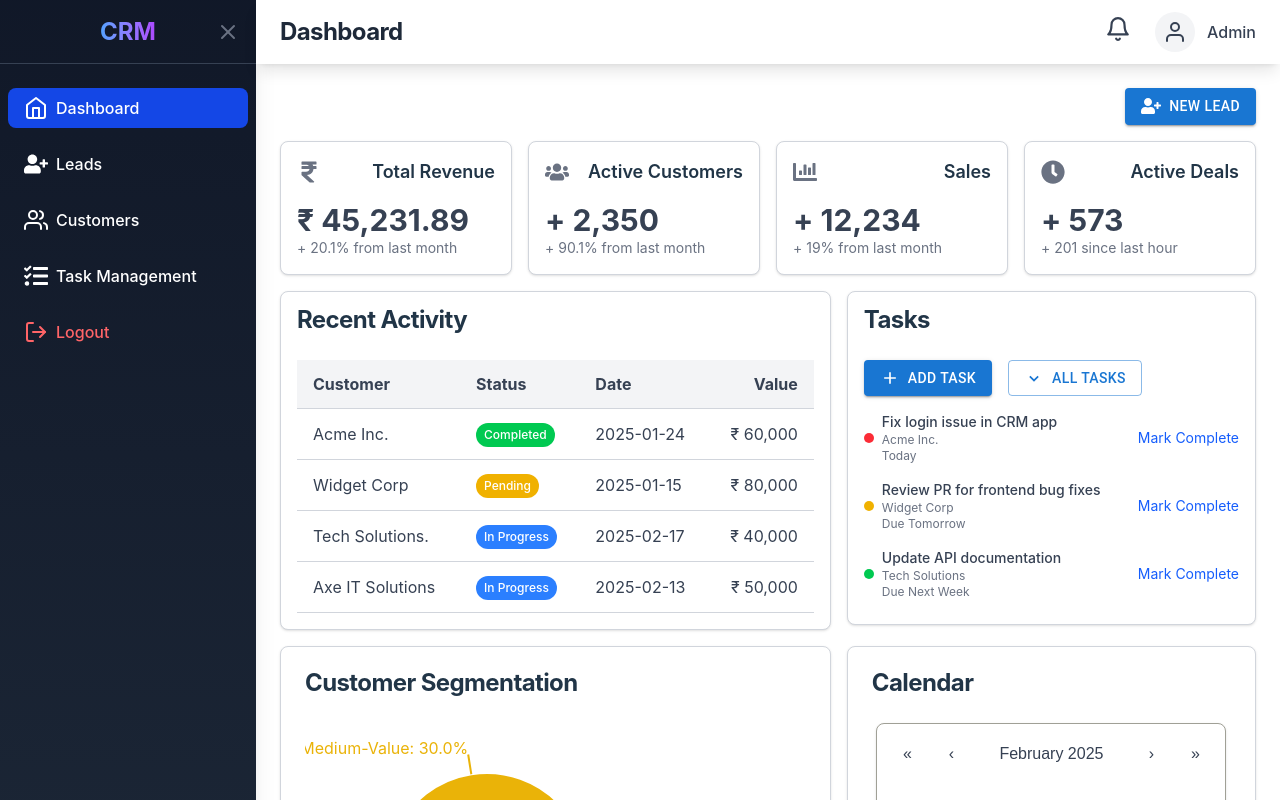
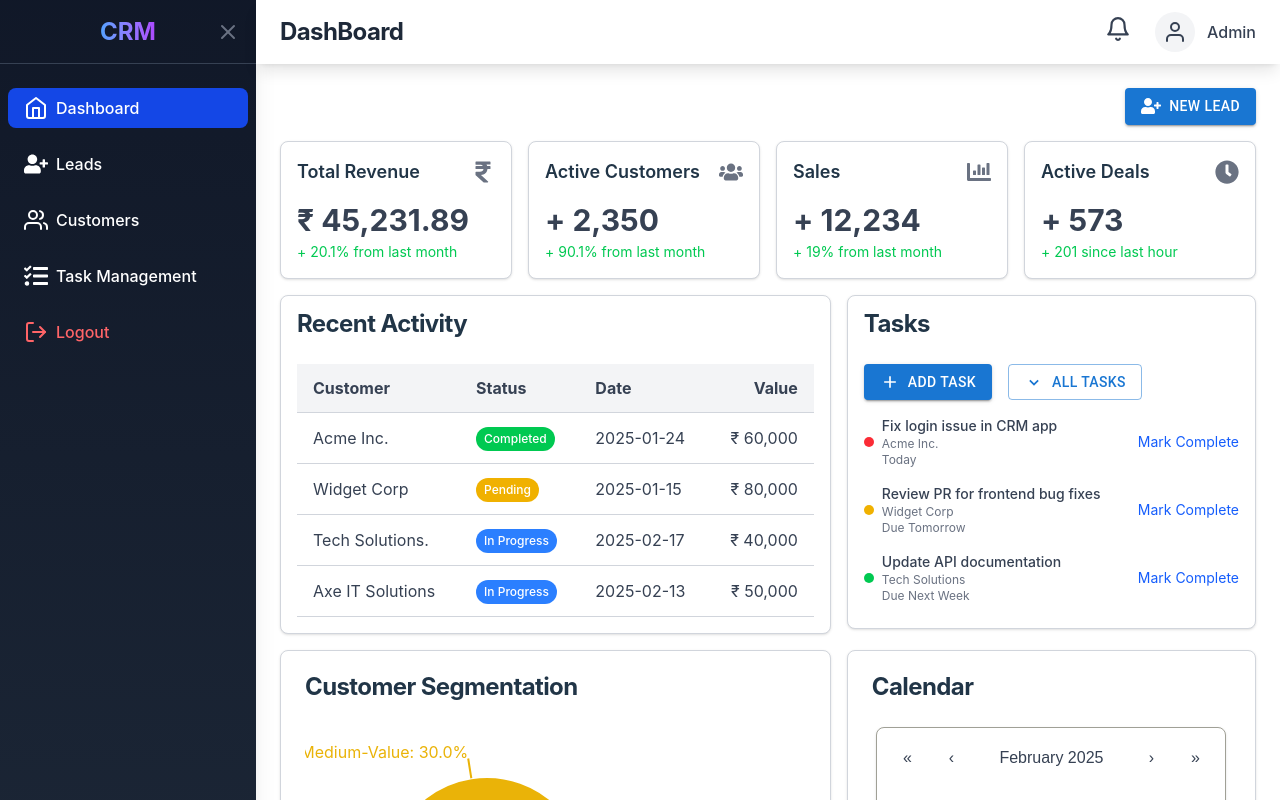
Before and after one commit to Avi0304/Customer-Relationship-Management, a React (Vite) app: page / in a window 1280 px wide. Shown: the top 800 px of the page. Built offline with nearby package versions, Linux system fonts and the light colour scheme.

Commit message:
Resolved merge conflicts

```diff
--- a/package.json
+++ b/package.json
@@ -17,6 +17,7 @@
     "@tailwindcss/vite": "^4.0.8",
     "axios": "^1.7.9",
     "chart.js": "^4.4.8",
+    "date-fns": "^4.1.0",
     "formik": "^2.4.6",
     "react": "^19.0.0",
     "react-calendar": "^5.1.0",
--- a/src/App.jsx
+++ b/src/App.jsx
@@ -1,17 +1,14 @@
 import { BrowserRouter as Router, Route, Routes } from "react-router-dom";
 import DashBoard from "./pages/DashBoard";
-import TaskManagementPage from './pages/TaskManagementPage'
-import CustomerDetails from "./components/CustomerDetails";
-import CustomerPage from "./pages/CustomerPage";
+import TaskManagement from "./components/TaskManagement";
+
 function App() {
   return (
     <>
     <Router>
       <Routes>
         <Route path="/" element={<DashBoard />} />
-        <Route path="/task" element={<TaskManagementPage />} />
-        <Route path="/customers" element={<CustomerPage />} />
-        <Route path="/customer/view/:id" element={<CustomerDetails />} />
+        <Route path="/task" element={<TaskManagement />} />
       </Routes>
     </Router>
     </>
--- a/src/components/StatsCard.jsx
+++ b/src/components/StatsCard.jsx
@@ -5,12 +5,12 @@ const StatsCard = ({ title, icon: Icon, value, growth }) => {
   return (
     <Card className="shadow-md p-4 flex flex-col justify-between">
       <CardHeader className="flex items-center gap-2">
+        <CardTitle className="text-lg font-semibold">{title}</CardTitle>
         {Icon && <Icon className="text-gray-500 text-2xl" />}
-        <CardTitle className="text-lg font-semibold">{title}</CardTitle>
       </CardHeader>
       <CardContent>
-        <div className="text-3xl font-bold">{value}</div>
-        <p className="text-sm text-gray-500">{growth}</p>
+        <div className="text-3xl font-bold mb-1">{value}</div>
+        <p className="text-sm text-green-500">{growth}</p>
       </CardContent>
     </Card>
   );
--- a/src/components/Task.jsx
+++ b/src/components/Task.jsx
@@ -69,7 +69,7 @@ const Task = () => {
 
       <CardContent>
         <div className="flex items-center gap-4 mb-4">
-          <Link to='AddTask'>
+          <Link to='/task'>
             <Button
               variant="contained"
               color="primary"
--- a/src/components/TopNav.jsx
+++ b/src/components/TopNav.jsx
@@ -1,14 +1,14 @@
 import React, {useState} from 'react'
 import {FiBell, FiUser} from "react-icons/fi"
 
-const TopNav = () => {
+const TopNav = ({title}) => {
     const [isOpen, setIsOpen] = useState(false)
-    const [count, setCount] = useState(0) // Start with no notifications
+    const [count, setCount] = useState(0)
 
 
 return (
     <div className='bg-white shadow-lg flex items-center justify-between p-6 h-16 transition-all duration-300 sticky top-0 z-50'>
-        <h1 className="text-2xl font-bold text-gray-800 tracking-tight">Dashboard</h1>
+        <h1 className="text-2xl font-bold text-gray-800 tracking-tight">{title}</h1>
 
         <div className="flex items-center  space-x-6">
             {/* Code for Notifications */}
--- a/src/pages/DashBoard.jsx
+++ b/src/pages/DashBoard.jsx
@@ -25,7 +25,7 @@ const DashBoard = () => {
 
         {/* Main Content */}
         <div className="flex-1">
-          <TopNav />
+          <TopNav  title={"DashBoard"}/>
 
           <main className="p-6 space-y-4">
             <div className="flex justify-end z-10">
```
Also changed, not shown: 1 other file (tests, documents, lock files or other folders).
